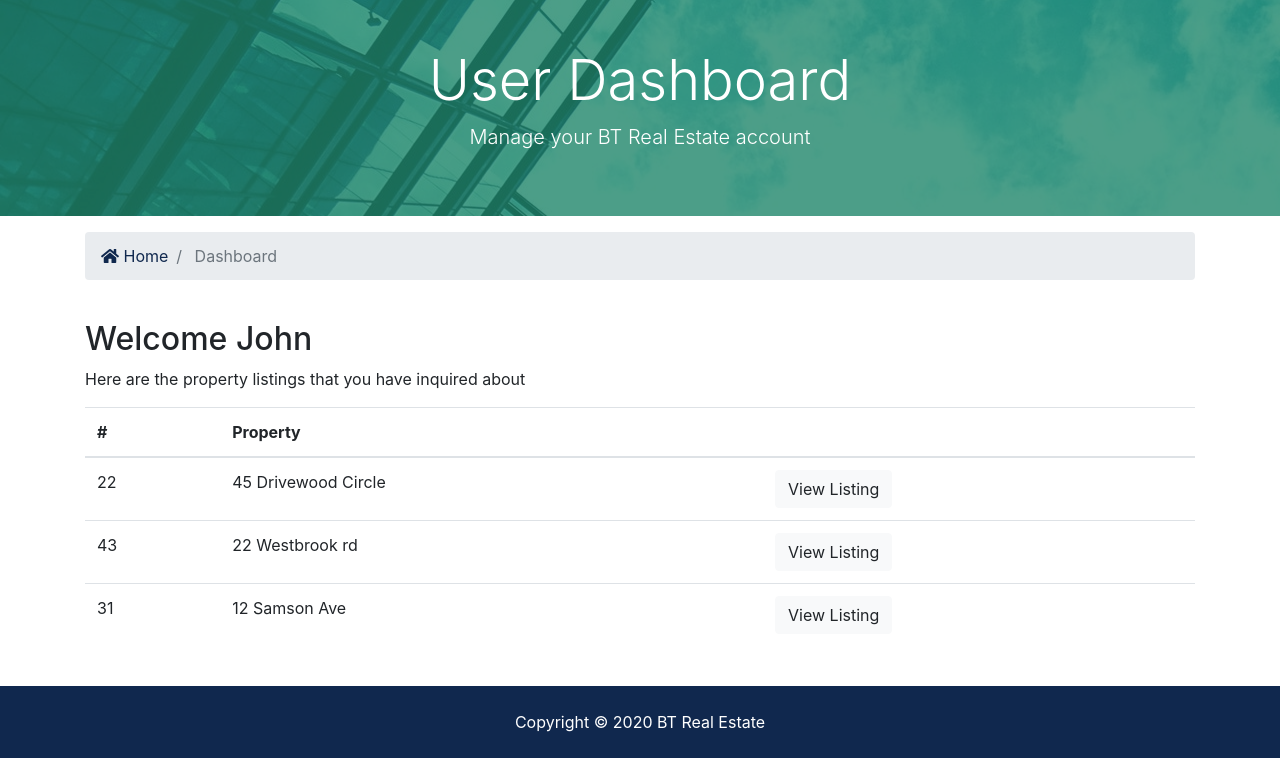
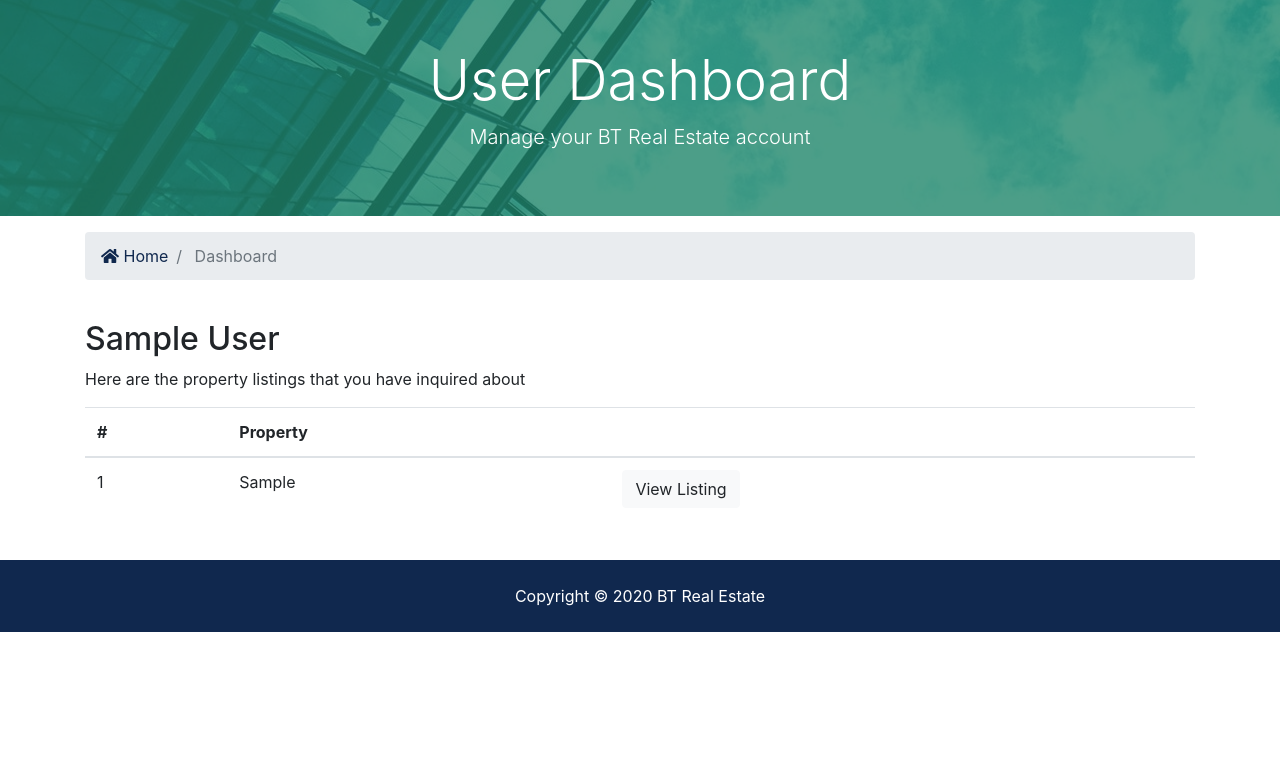
Before and after one commit to mm-saiful6854/btreproject, a Django app: page /accounts/dashboard in a window 1280 px wide. Shown: the part 129-887 px from the top of the page. After the commit the page ends 761 px from the top, so only its background shows below. Run offline with Django 3.2, Linux system fonts and the light colour scheme; a user stored in the database is signed in; tables that the repository leaves empty hold one stand-in row (values such as "Sample post"); one stand-in notice (Sample message) is shown; some libraries are stand-ins or nearby versions.

Commit message:
final commit

```diff
--- a/accounts/views.py
+++ b/accounts/views.py
@@ -1,6 +1,8 @@
 from django.shortcuts import render,redirect
 from django.contrib import messages,auth
 from django.contrib.auth.models import User
+
+from contacts.models import Contact
 
 # Create your views here.
 
@@ -45,6 +47,7 @@ def register(request):
                 else:
                     user = User.objects.create_user(username=username,password=password,email=email,last_name= lastname,first_name=firstname)
                     user.save()
+                    #messages.set_level(request, messages.SUCCESS)
                     messages.success(request,'Successfully register, you can log in')
                     return redirect('login')
 
@@ -58,10 +61,17 @@ def register(request):
 def logout(request):
     if(request.method =='POST'):
         auth.logout(request)
+        #messages.set_level(request, messages.SUCCESS)
         messages.success(request,'You are logged out')
         return redirect('index')
 
 
 
 def dashboard(request):
-    return render(request, 'accounts/dashboard.html')
+    list_contact = Contact.objects.order_by('-contact_date').filter(user_id=request.user.id)
+
+    context ={
+        'contacts': list_contact,
+    }
+
+    return render(request, 'accounts/dashboard.html',context)
--- a/contacts/admin.py
+++ b/contacts/admin.py
@@ -5,9 +5,9 @@ from django.contrib import admin
 from .models import Contact
 
 class ContactAdmin(admin.ModelAdmin):
-    list_display = ['id','name','listing','contact_date']
-    list_diplay_links = ['id','name']
-    list_search_fields = ['name','email']
+    list_display = ['id','name','listing','contact_date','user_id']
+    list_display_links = ['id','name']
+    search_fields = ['name','email','listing','contact_date']
     list_per_page =25
 
 
--- a/templates/accounts/dashboard.html
+++ b/templates/accounts/dashboard.html
@@ -34,11 +34,15 @@
     </div>
   </section>
 
+    <!--ALERTS-->
+    {% include 'partial/_alerts.html' %}
+
+
   <section id="dashboard" class="py-4">
     <div class="container">
       <div class="row">
         <div class="col-md-12">
-          <h2>Welcome John</h2>
+          <h2>{{ user.first_name}} {{user.last_name}}</h2>
           <p>Here are the property listings that you have inquired about</p>
           <table class="table">
             <thead>
@@ -49,27 +53,18 @@
               </tr>
             </thead>
             <tbody>
-              <tr>
-                <td>22</td>
-                <td>45 Drivewood Circle</td>
-                <td>
-                  <a class="btn btn-light" href="#">View Listing</a>
-                </td>
-              </tr>
-              <tr>
-                <td>43</td>
-                <td>22 Westbrook rd</td>
-                <td>
-                  <a class="btn btn-light" href="#">View Listing</a>
-                </td>
-              </tr>
-              <tr>
-                <td>31</td>
-                <td>12 Samson Ave</td>
-                <td>
-                  <a class="btn btn-light" href="#">View Listing</a>
-                </td>
-              </tr>
+            {% if contacts %}
+              {% for con in contacts %}
+                <tr>
+                  <td>{{ con.id }}</td>
+                  <td>{{ con.listing }}</td>
+                  <td>
+                    <a class="btn btn-light" href="{% url 'listing' con.listing_id %}">View Listing</a>
+                  </td>
+                </tr>
+              {% endfor %}
+            {% endif %}
+
             </tbody>
           </table>
         </div>
--- a/templates/page/about.html
+++ b/templates/page/about.html
@@ -32,6 +32,9 @@
       </nav>
     </div>
   </section>
+
+  <!--ALERTS-->
+  {% include 'partial/_alerts.html' %}
 
   <section id="about" class="py-4">
     <div class="container">
--- a/templates/partial/_alerts.html
+++ b/templates/partial/_alerts.html
@@ -1,17 +1,17 @@
 {% if messages %}
     {% for message in messages %}
-        <div id="message" class="container">
-            <div class="alert alert-{{message.tags}} alert-dismissible text-center" role="alert">
-                <botton type='button' data-dismiss="alert" class="close"><span>&times;</span>
-                </botton>
+        <div id='message' class="container">
+            <div class="alert alert-{{ message.tags }} alert-dismissible text-center" role="alert">
+                <button type='button' data-dismiss="alert" class="close"><span>&times;</span>
+                </button>
                 <strong>
-                    {% if message.LEVEL == DEFAULT_MESSAGE_LEVELS_ERROR %}
-                        error :
+                    {% if message.LEVEL == 40 %}
+                         error :
                     {% else %}
-                        {{ message.tags|title }}
+                        {{ message.tags }} :
                     {% endif %}
                 </strong>
-                {{message}}
+                {{ message }}
             </div>
         </div>
 
```
Also changed, not shown: btre/settings.py (+10 -1 lines), contacts/views.py (+40 -2 lines), templates/listings/listing.html (+10 -3 lines), templates/page/index.html (+7 -0 lines).
